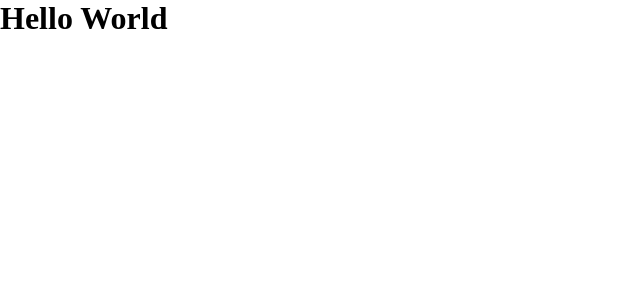
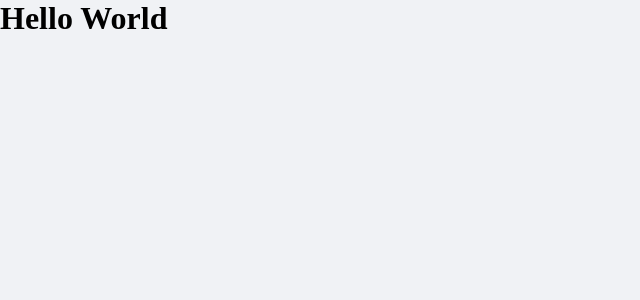
Before and after one commit to alfiadoDev/dtmoney, a React (Create React App) app: page / in a window 1280 px wide. Shown: the top 300 px of the page, without its empty margins (0-640 px from the left). Built offline with nearby package versions, Linux system fonts and the light colour scheme.

Commit message:
add font

```diff
--- a/public/index.html
+++ b/public/index.html
@@ -2,8 +2,14 @@
 <html lang="en">
 
 <head>
+  <link rel="preconnect" href="https://fonts.googleapis.com">
+  <link rel="preconnect" href="https://fonts.gstatic.com" crossorigin>
+
   <meta charset="utf-8" />
   <link rel="shortcut icon" href="favicon.png" type="image/png">
+
+  <link href="https://fonts.googleapis.com/css2?family=Poppins:wght@400;600&display=swap" rel="stylesheet">
+
   <title>DtMoney</title>
 </head>
 
--- a/src/App.tsx
+++ b/src/App.tsx
@@ -3,8 +3,8 @@
 export function App() {
   return (
     <div className="App">
+      <GlobalStyle />
       <h1>Hello World</h1>
-      <GlobalStyle />
     </div>
   );
 }
--- a/src/styles/global.ts
+++ b/src/styles/global.ts
@@ -31,8 +31,17 @@
   }
 
   body {
-    background: var(---background);
+    background: var(--background);
     --webkit-font-smoothing: antialiased;
+  }
+
+  border-style, input, textarea, button {
+    font-family: 'Poppins', sans-serif;
+    font-weight: 400;
+  }
+
+  h1, h2, h3, h4, h5, h6, strong {
+    font-weight: 600;
   }
 
   button {
```
